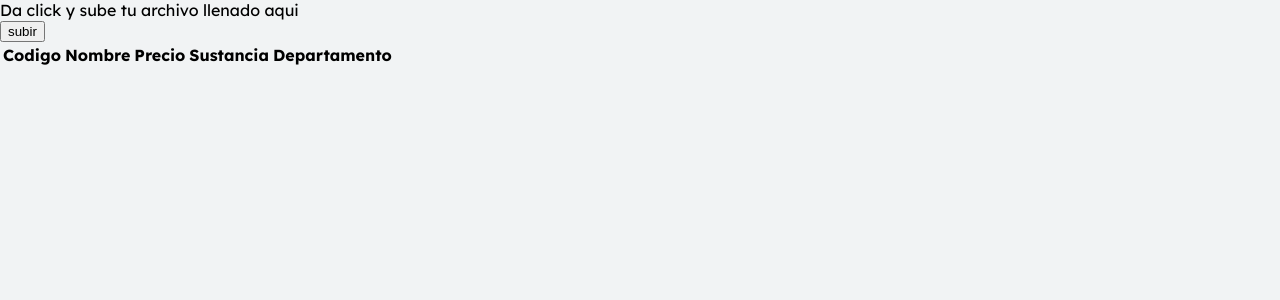
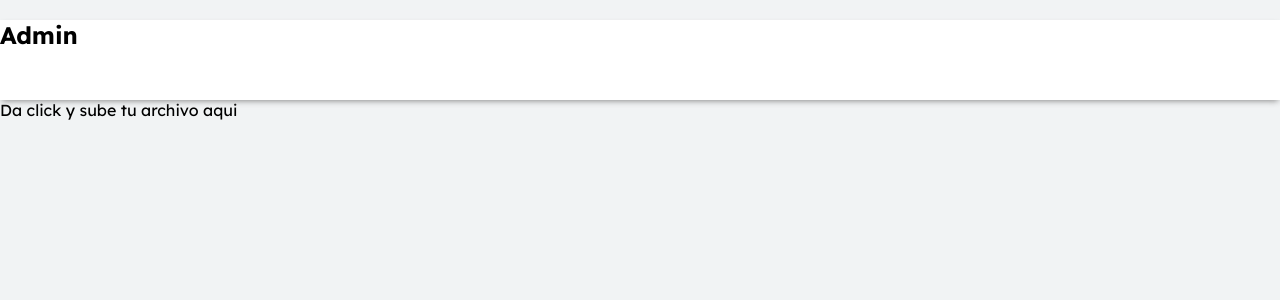
Before and after one commit to Codivans/farmalaaxpages, a React (Vite) app: page /subir-catalogo in a window 1280 px wide. Shown: the top 300 px of the page. Built offline with nearby package versions, Linux system fonts and the light colour scheme.

Commit message:
Update datos SubirCatalogo.jsx

```diff
--- a/src/pages/SubirCatalogo.jsx
+++ b/src/pages/SubirCatalogo.jsx
@@ -1,6 +1,8 @@
 import React, { useState } from 'react';
 import * as XLSX from 'xlsx';
 import cargarCatalogo from '../firebase/cargarCatalogo';
+import { MdDeleteOutline } from "react-icons/md";
+import { FaCloudArrowUp } from "react-icons/fa6";
 
 export const SubirCatalogo = () => {
     const [catalogo, setCatalogo] = useState([]);
@@ -40,22 +42,30 @@ export const SubirCatalogo = () => {
             theme: "dark",
         });
     }
+    const handleDelete = () =>{
+        setCatalogo([]);
+        readExcel('')
+    }
 
   return (
     <div>
-         <label onChange={(e) => {const file = e.target.files[0]; readExcel(file);}} className='btn-file'>
+        <header className='header-admin'>
+            <h2>Admin</h2>
+        </header>
+        <section className='container-admin'>
+            {
+                catalogo.length > 0 ? (
                     <div>
-                {/* <SiMicrosoftexcel /> <br/> */}
-                <span>Da click y sube tu archivo llenado aqui</span>
-                <input hidden accept=".xlsx" multiple type="file" />
+                        <div className='botonera-table'>
+                            <button onClick={handleSend} className='btn-table'>
+                               <FaCloudArrowUp /> Subir
+                            </button>
+                            <button onClick={handleDelete} className='btn-table btn-delete'>
+                                <MdDeleteOutline /> Borrar
+                            </button>
                         </div>
-        </label>
-        <button onClick={handleSend}>
-            subir
-        </button>
 
-
-        <table>
+                        <table className='table-datos'>
                             <thead>
                                 <th>Codigo</th>
                                 <th>Nombre</th>
@@ -80,6 +90,21 @@ export const SubirCatalogo = () => {
                                 }
                             </tbody>
                         </table>
+
+                    </div>
+
+                ) : (
+                    <label onChange={(e) => {const file = e.target.files[0]; readExcel(file);}} className='btn-file'>
+                        <div>
+                            {/* <SiMicrosoftexcel /> <br/> */}
+                            <span>Da click y sube tu archivo aqui</span>
+                            <input hidden accept=".xlsx" multiple type="file" />
+                        </div>
+                    </label>
+                )
+            }
+
+        </section>
     </div>
   )
 }
```
Lines whose indentation alone changed are shown as unchanged.
